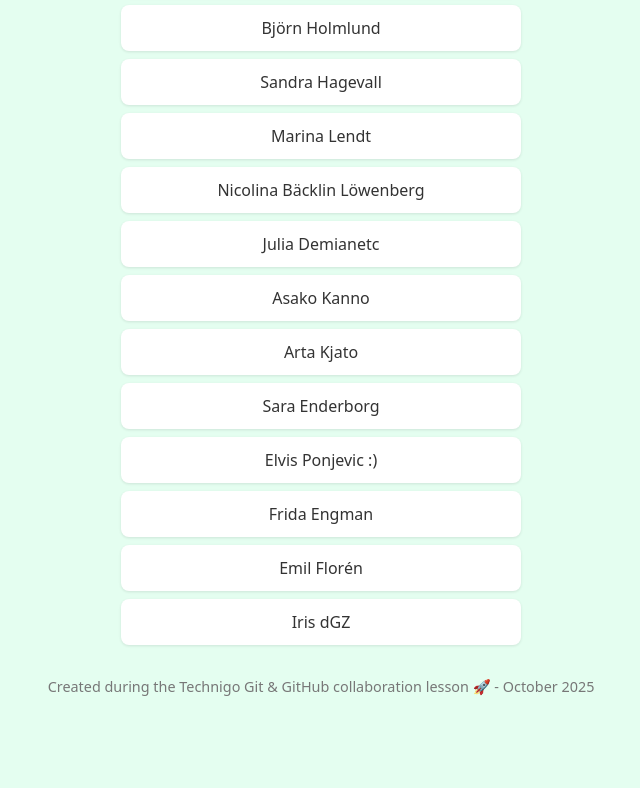
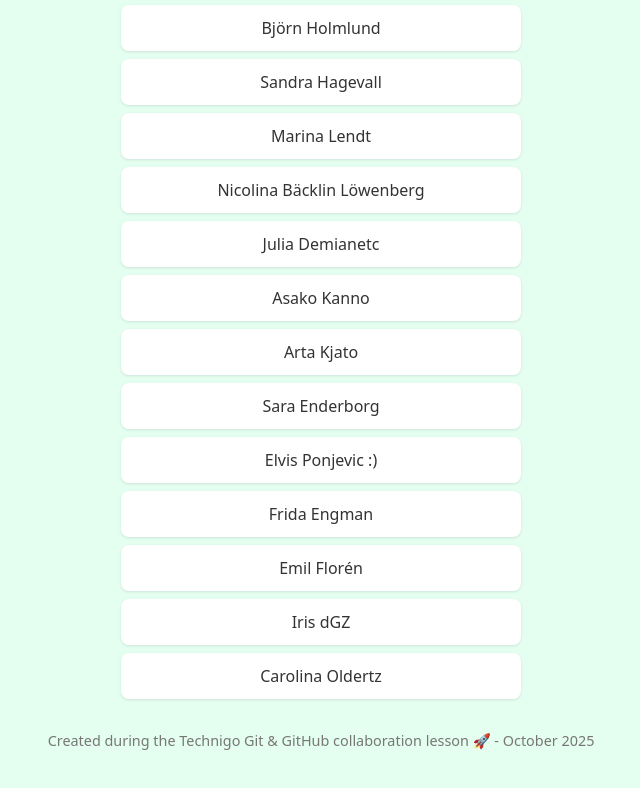
Before and after one commit to Technigo/fall25-github-branches-practice, a plain HTML site: page index.html in a window 1280 px wide. Shown: the part 553-1341 px from the top of the page, without its empty margins (319-959 px from the left). Before the commit the page ends 1289 px from the top, so only its background shows below. Drawn offline with Linux system fonts and the light colour scheme.

Commit message:
added my name

```diff
--- a/index.html
+++ b/index.html
@@ -3,9 +3,15 @@
 
 <head>
   <meta charset="UTF-8" />
-  <meta name="viewport" content="width=device-width, initial-scale=1.0" />
+  <meta
+    name="viewport"
+    content="width=device-width, initial-scale=1.0"
+  />
   <title>Technigo Dev Team Fall 2025 🧑‍💻</title>
-  <link rel="stylesheet" href="style.css" />
+  <link
+    rel="stylesheet"
+    href="style.css"
+  />
 </head>
 
 <body>
@@ -38,6 +44,7 @@
     <li>Frida Engman</li>
     <li>Emil Florén</li>
     <li>Iris dGZ</li>
+    <li>Carolina Oldertz</li>
   </ul>
 
   <footer>Created during the Technigo Git & GitHub collaboration lesson 🚀 - October 2025</footer>
```
